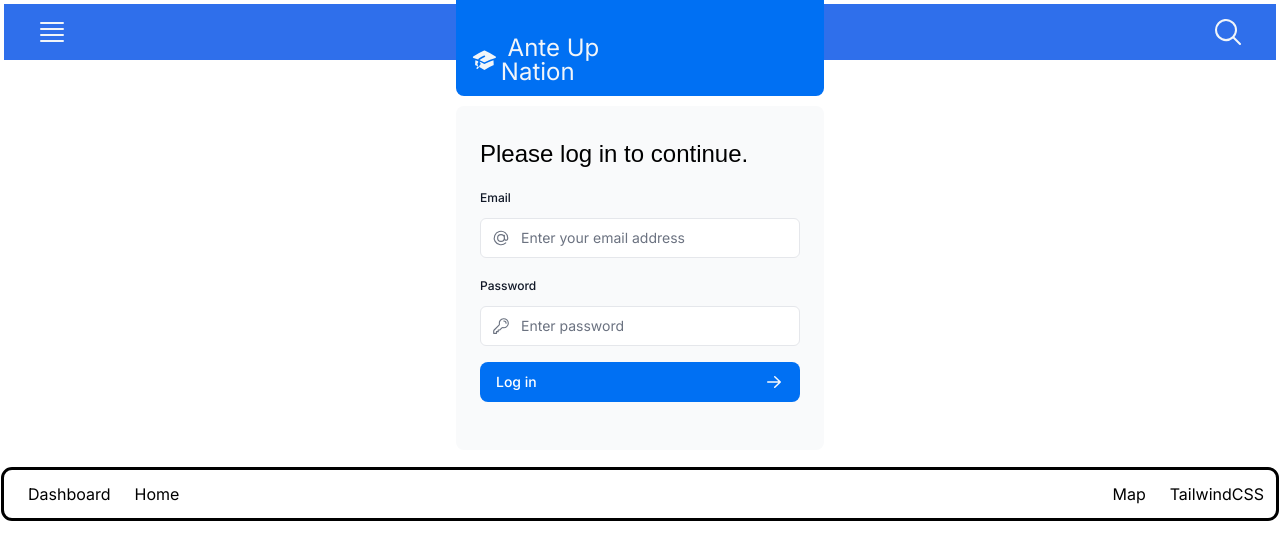
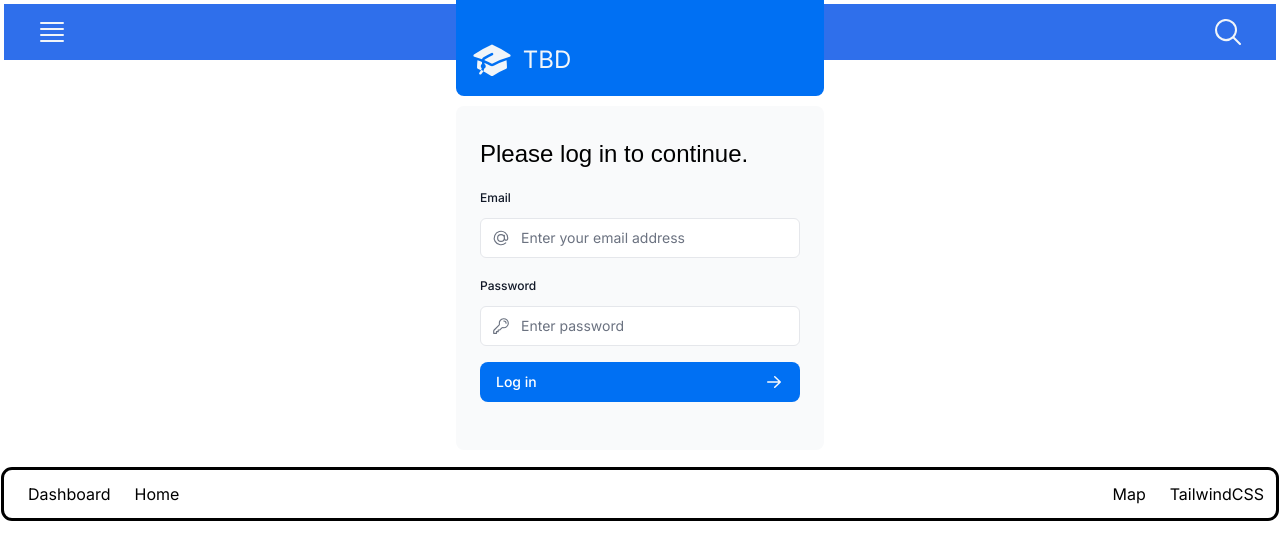
Before and after one commit to UpTheAnte-Brian/tbd, a Next.js app: page /login in a window 1280 px wide. Shown: the top 560 px of the page. Built offline with nearby package versions, Linux system fonts and the light colour scheme; a web font is replaced by a local one.

Commit message:
removing UTA refs

```diff
--- a/app/page.tsx
+++ b/app/page.tsx
@@ -3,7 +3,7 @@ import SignIn from "./ui/sign-in";
 import MapComponent from "./ui/maps/map3";
 const GOOGLE_MAPS_API_KEY = process.env.NEXT_PUBLIC_GOOGLE_MAPS_API_KEY || "";
 
-const libraries = String(["places", "geometry"]);
+// const libraries = String(["places", "geometry"]);
 // MapComponent.js
 import useGoogleMaps from "./lib/map-context";
 
@@ -18,11 +18,11 @@ export default function Page() {
         <div className="flex flex-col justify-center gap-6 px-6 py-10 md:w-2/5 md:px-20 rounded-lg outline">
           <p className={`text-xl text-gray-800 md:text-3xl md:leading-normal`}>
             <strong>Site in Development</strong> <br />
-            This is a prototype for{" "}
-            <a href="https://uptheante.org/" className="text-blue-500">
+            This is a prototype.
+            {/* <a href="https://uptheante.org/" className="text-blue-500">
               UpTheAnte.org
             </a>
-            , brought to you by Ante Up Nation.
+            , brought to you by Ante Up Nation. */}
           </p>
           {/* <Link
             href="/login"
--- a/app/ui/acme-logo.tsx
+++ b/app/ui/acme-logo.tsx
@@ -19,7 +19,7 @@ export default function AcmeLogo() {
         <path d="M4.462 19.462c.42-.419.753-.89 1-1.395.453.214.902.435 1.347.662a6.742 6.742 0 0 1-1.286 1.794.75.75 0 0 1-1.06-1.06Z" />
       </svg>
 
-      <p className="text-[24px] hidden md:block">&nbsp;Ante Up Nation</p>
+      <p className="text-[24px] hidden md:block">&nbsp;TBD</p>
     </div>
   );
 }
```
